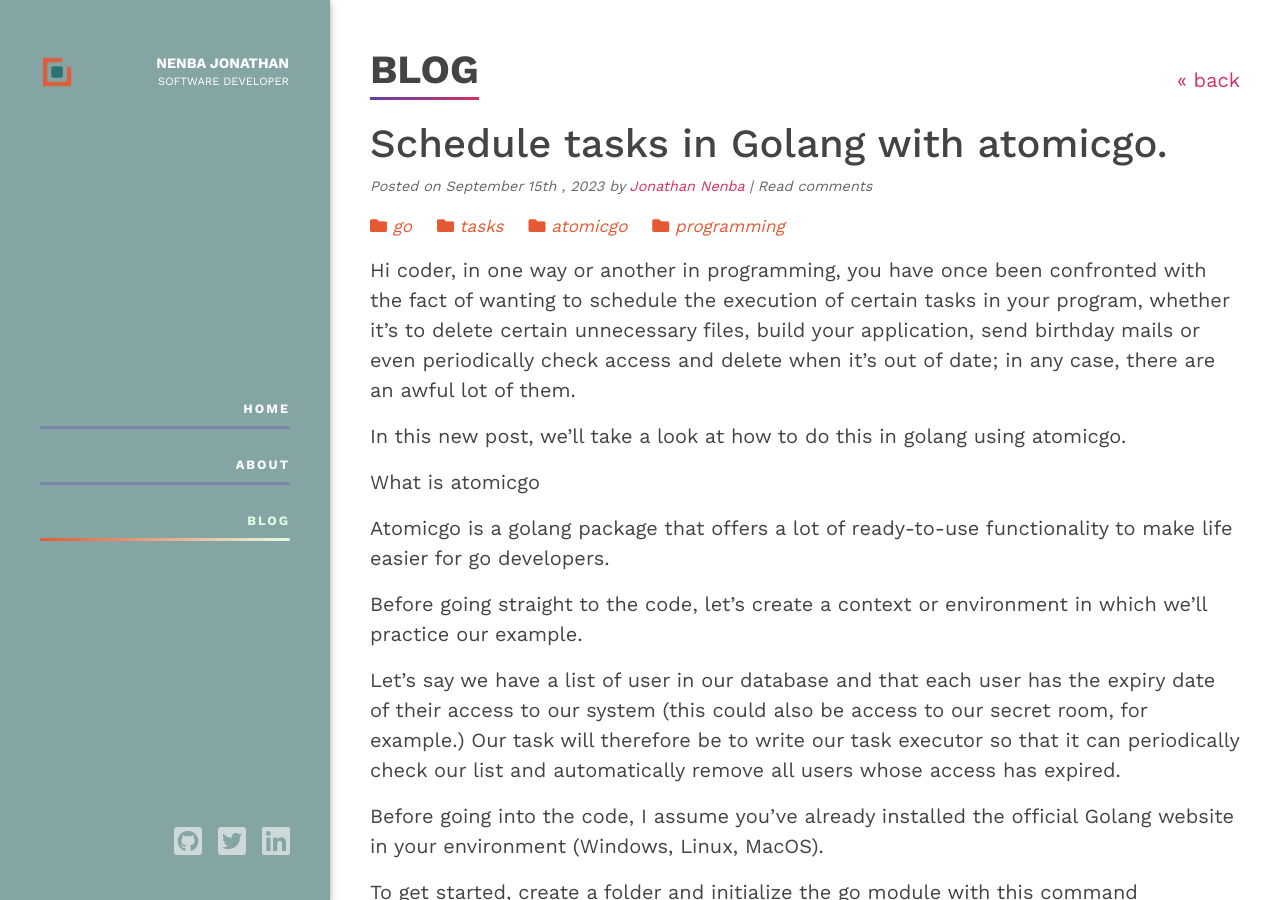
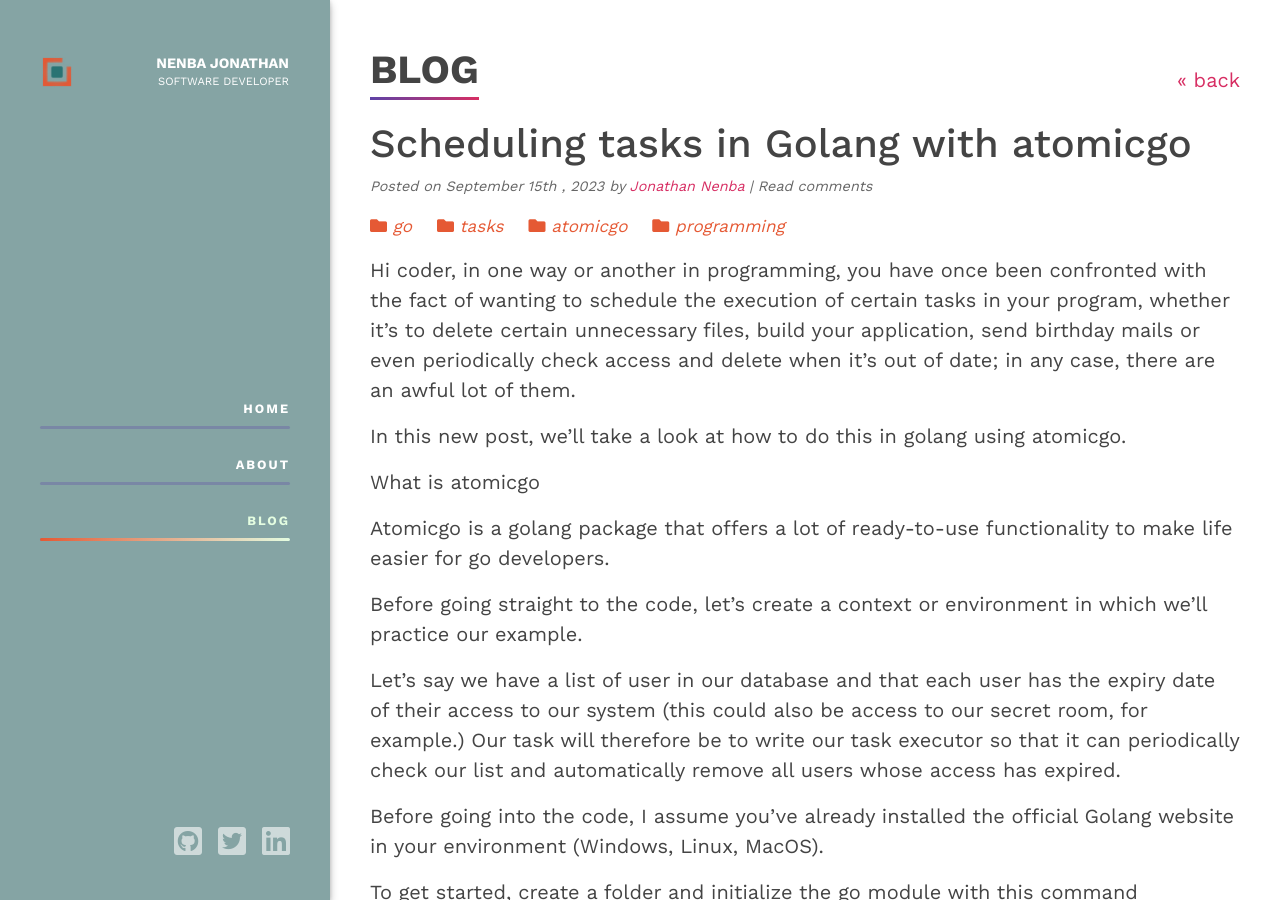
Before and after one commit to nejos97/nejos97.github.io, a Jekyll site: the page built from _posts/2023-09-15-schedule-tasks-in-golang-with-atomicgo.md, in a window 1280 px wide and 900 px high. Built offline with Jekyll 4.4.1, drawn with Linux system fonts in a browser that asks for light colours; comment, search, counter and statistics services are not loaded.

Commit message:
fix: update the post title

```diff
--- a/_posts/2023-09-15-schedule-tasks-in-golang-with-atomicgo.md
+++ b/_posts/2023-09-15-schedule-tasks-in-golang-with-atomicgo.md
@@ -1,5 +1,5 @@
 ---
-title: 'Schedule tasks in Golang with atomicgo.'
+title: 'Scheduling tasks in Golang with atomicgo'
 layout: post
 date: '2023-09-15 7:17:18 PM'
 categories:
@@ -7,9 +7,9 @@ categories:
 - tasks
 - atomicgo
 - programming
-image: /assets/images/posts/schedule-tasks-in-golang-with-atomicgo.png
+image: /assets/images/posts/scheduling-tasks-in-golang-with-atomicgo.png
 visible: 1
-description: Learn how to schedule tasks execution in golang wiht atomicgo
+description: Learn to schedule tasks execution in golang with atomicgo
 ---
 
 Hi coder, in one way or another in programming, you have once been confronted with the fact of wanting to schedule the execution of certain tasks in your program, whether it's to delete certain unnecessary files, build your application, send birthday mails or even periodically check access and delete when it's out of date; in any case, there are an awful lot of them.
```
Also changed, not shown: assets/images/posts/schedule-tasks-in-golang-with-atomicgo.png (deleted), assets/images/posts/scheduling-tasks-in-golang-with-atomicgo.png (added).
